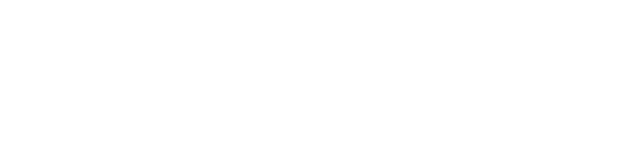
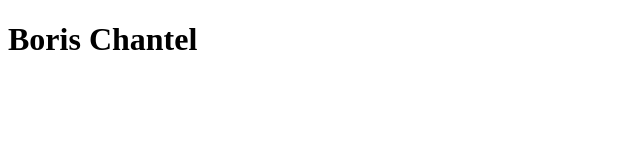
Before and after one commit to Boris-Chantel/Zip-Portfolio, a plain HTML site: page index.html in a window 1280 px wide. Shown: the whole page, without its empty margins (0-640 px from the left). Drawn offline with Linux system fonts and the light colour scheme.

Commit message:
First commit

```diff
--- a/index.html
+++ b/index.html
@@ -4,6 +4,8 @@
         <title> </title>
     </head>
     <body>
+        <h1>Boris Chantel</h1>
+
 
     </body>
 </html>
```
Also changed, not shown: style.css (added).
